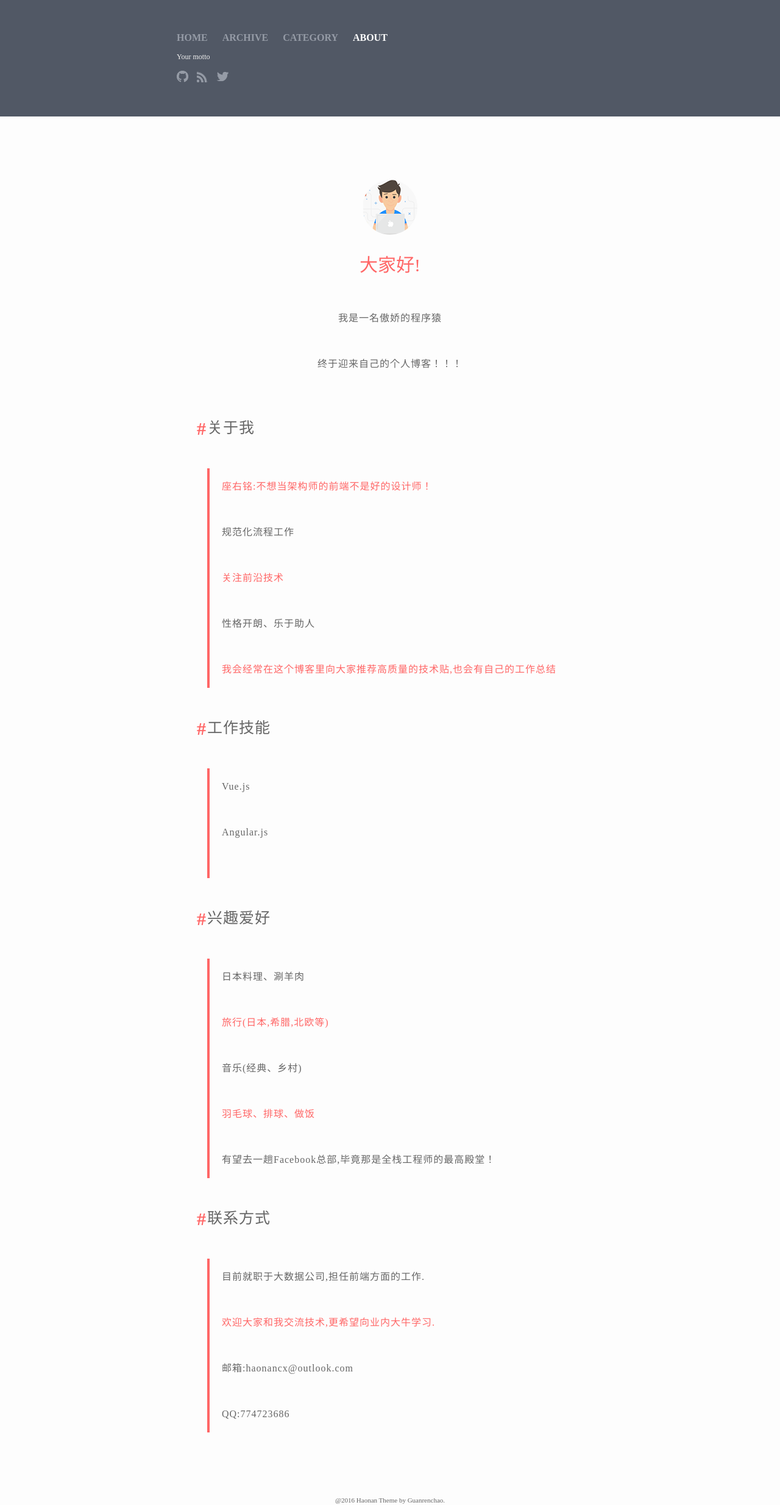
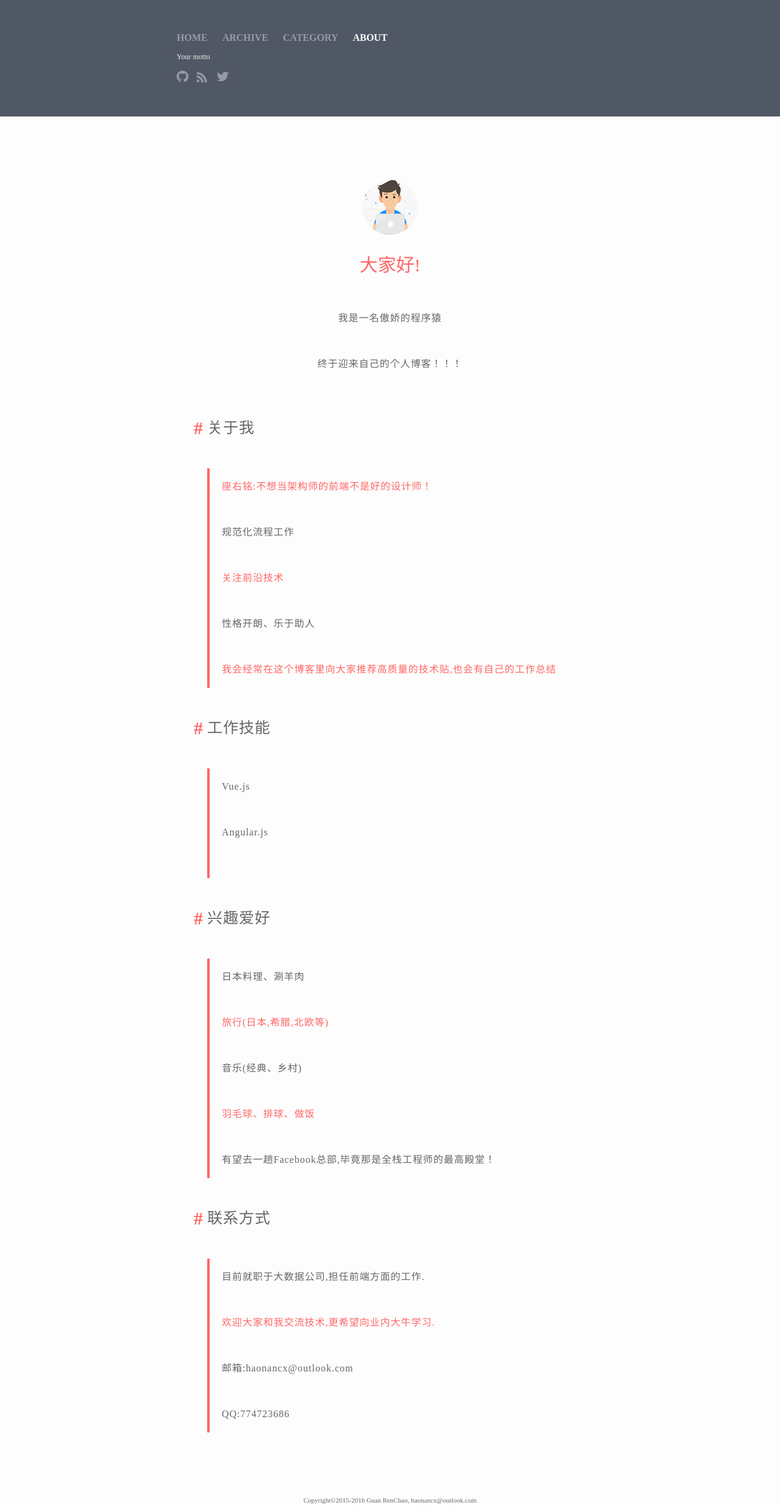
Before and after one commit to xtd420/Haonancx.github.io, a Jekyll site: the page built from about.html, in a window 1280 px wide. Shown: the whole page at 61% size. Built offline with Jekyll 4.4.1, drawn with Linux system fonts in a browser that asks for light colours.

Commit message:
channgs about style

```diff
--- a/_includes/footer.html
+++ b/_includes/footer.html
@@ -1,5 +1,5 @@
 <footer class="footer">
   <div id="gotop">^</div>
   <br>
-	@2016 Haonan Theme by Guanrenchao.
+	<span>Copyright©2015-2016 Guan RenChao, haonancx@outlook.com<span>
 </footer>
--- a/about.html
+++ b/about.html
@@ -43,7 +43,7 @@ h2, p {
 		    content: "#";
 		    color: #F66;
 		    position: absolute;
-		    margin: 1px 0 0 -17px;
+		    margin: 0px 0 0 -22px;
 		    font-size: 1.2em;
 		    font-weight: bold;
 		}
```
